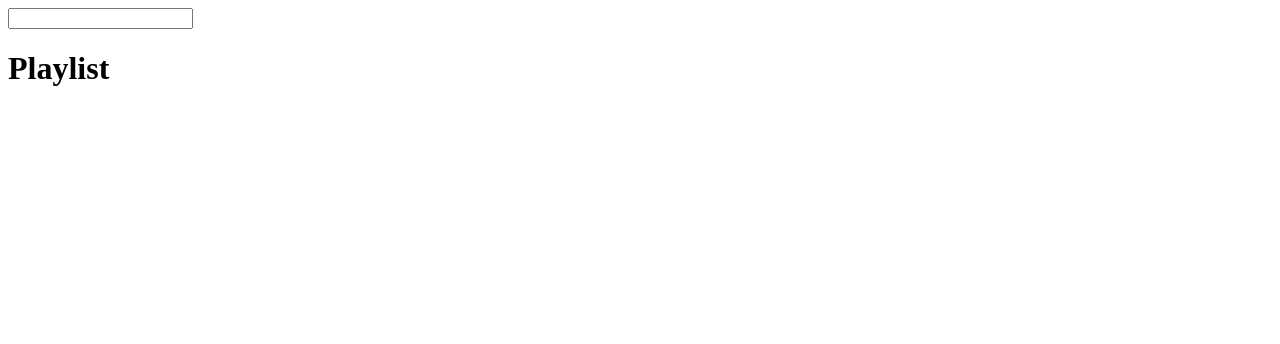
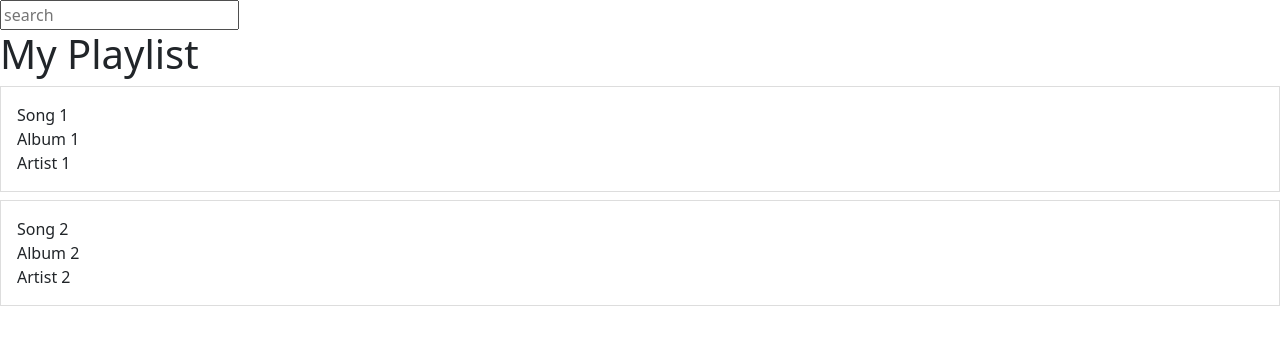
Before and after one commit to RyanGrogan416/Spotify-App, a React (Create React App) app in the folder client/: page / in a window 1280 px wide. Shown: the top 344 px of the page. Built offline with nearby package versions, Linux system fonts and the light colour scheme.

Commit message:
continued putting the static components together and made the drag and drop feature using react-beautiful-dnd

```diff
--- a/client/package.json
+++ b/client/package.json
@@ -6,7 +6,10 @@
     "@testing-library/jest-dom": "^5.17.0",
     "@testing-library/react": "^13.4.0",
     "@testing-library/user-event": "^13.5.0",
+    "bootstrap": "^5.3.3",
     "react": "^18.3.1",
+    "react-beautiful-dnd": "^13.1.1",
+    "react-bootstrap": "^2.10.2",
     "react-dom": "^18.3.1",
     "react-scripts": "5.0.1",
     "web-vitals": "^2.1.4"
--- a/client/src/App.js
+++ b/client/src/App.js
@@ -1,13 +1,22 @@
 import React from "react";
-import Playlist from "./components/Playlist.js";
-import Navbar from "./components/Navbar.js";
-import SearchBar from "./components/SearchBar.js";
+import "bootstrap/dist/css/bootstrap.min.css";
+import {
+  Container,
+  InputGroup,
+  FormControl,
+  Button,
+  Row,
+  Card,
+} from "react-bootstrap";
+import Playlist from "./components/JS_components/playlist_components/Playlist.js";
+import Navbar from "./components/JS_components/Navbar.js";
+import SearchBar from "./components/JS_components/SearchBar.js";
 
 function App() {
   return (
     <>
+      <SearchBar />
       <Navbar />
-      <SearchBar />
       <Playlist />
     </>
   );
--- a/client/src/components/SearchBar.js
+++ b/client/src/components/JS_components/SearchBar.js
@@ -1,5 +1,5 @@
 import React from "react";
-import { useState, useEffect } from "react";
+import { useState } from "react";
 
 const SearchBar = ({ placeholder, data }) => {
   const [query, setQuery] = useState("");
@@ -12,7 +12,7 @@ const SearchBar = ({ placeholder, data }) => {
     <>
       <input
         type="text"
-        placeholder={placeholder}
+        placeholder="search"
         value={query}
         onChange={handleInputChange}
       />
--- /dev/null
+++ b/client/src/components/JS_components/playlist_components/EditableTitle.js
@@ -0,0 +1,38 @@
+// EditableTitle.js
+import React, { useState } from "react";
+
+const EditableTitle = ({ title, setTitle }) => {
+  const [isEditing, setIsEditing] = useState(false);
+
+  const handleDoubleClick = () => {
+    setIsEditing(true);
+  };
+
+  const handleBlur = () => {
+    setIsEditing(false);
+  };
+
+  const handleChange = (e) => {
+    setTitle(e.target.value);
+  };
+
+  return (
+    <div>
+      {isEditing ? (
+        <input
+          type={title}
+          value={title}
+          onChange={handleChange}
+          onBlur={handleBlur}
+          autoFocus
+        />
+      ) : (
+        <h1 onDoubleClick={handleDoubleClick} style={{ cursor: "pointer" }}>
+          {title}
+        </h1>
+      )}
+    </div>
+  );
+};
+
+export default EditableTitle;
--- /dev/null
+++ b/client/src/components/JS_components/playlist_components/Playlist.js
@@ -0,0 +1,18 @@
+import { React, useState } from "react";
+import TrackList from "./TrackList";
+import EditableTitle from "./EditableTitle";
+
+export default function Playlist() {
+  const [title, setTitle] = useState("My Playlist");
+
+  return (
+    <>
+      <div className="Title-container">
+        <EditableTitle title={title} setTitle={setTitle} />
+      </div>
+      <div className="playlist-container">
+        <TrackList />
+      </div>
+    </>
+  );
+}
--- /dev/null
+++ b/client/src/components/JS_components/playlist_components/TrackList.js
@@ -0,0 +1,59 @@
+// TrackList.js
+import React, { useState } from "react";
+import { DragDropContext, Droppable, Draggable } from "react-beautiful-dnd";
+
+const initialTracks = [
+  { id: "1", title: "Song 1", album: "Album 1", artist: "Artist 1" },
+  { id: "2", title: "Song 2", album: "Album 2", artist: "Artist 2" },
+  // Add more tracks as needed
+];
+
+const TrackList = () => {
+  const [tracks, setTracks] = useState(initialTracks);
+
+  const handleDragEnd = (result) => {
+    if (!result.destination) return;
+
+    const reorderedTracks = Array.from(tracks);
+    const [movedTrack] = reorderedTracks.splice(result.source.index, 1);
+    reorderedTracks.splice(result.destination.index, 0, movedTrack);
+
+    setTracks(reorderedTracks);
+  };
+
+  return (
+    <DragDropContext onDragEnd={handleDragEnd}>
+      <Droppable droppableId="playlist">
+        {(provided) => (
+          <div {...provided.droppableProps} ref={provided.innerRef}>
+            {tracks.map((track, index) => (
+              <Draggable key={track.id} draggableId={track.id} index={index}>
+                {(provided) => (
+                  <div
+                    ref={provided.innerRef}
+                    {...provided.draggableProps}
+                    {...provided.dragHandleProps}
+                    style={{
+                      padding: 16,
+                      margin: "0 0 8px 0",
+                      backgroundColor: "#fff",
+                      border: "1px solid #ddd",
+                      ...provided.draggableProps.style,
+                    }}
+                  >
+                    <div>{track.title}</div>
+                    <div>{track.album}</div>
+                    <div>{track.artist}</div>
+                  </div>
+                )}
+              </Draggable>
+            ))}
+            {provided.placeholder}
+          </div>
+        )}
+      </Droppable>
+    </DragDropContext>
+  );
+};
+
+export default TrackList;
--- a/client/src/components/Playlist.js
+++ /dev/null
@@ -1,9 +0,0 @@
-import React from "react";
-
-export default function Playlist() {
-  return (
-    <>
-      <h1>Playlist</h1>
-    </>
-  );
-}
```
Also changed, not shown: client/src/components/CSS_components/Navbar.css (added), client/src/components/CSS_components/Playlist.css (added), client/src/components/CSS_components/SearchBar.css (added), client/src/components/JS_components/Navbar.js (renamed from client/src/components/Navbar.js), 1 other file (tests, documents, lock files or other folders).
